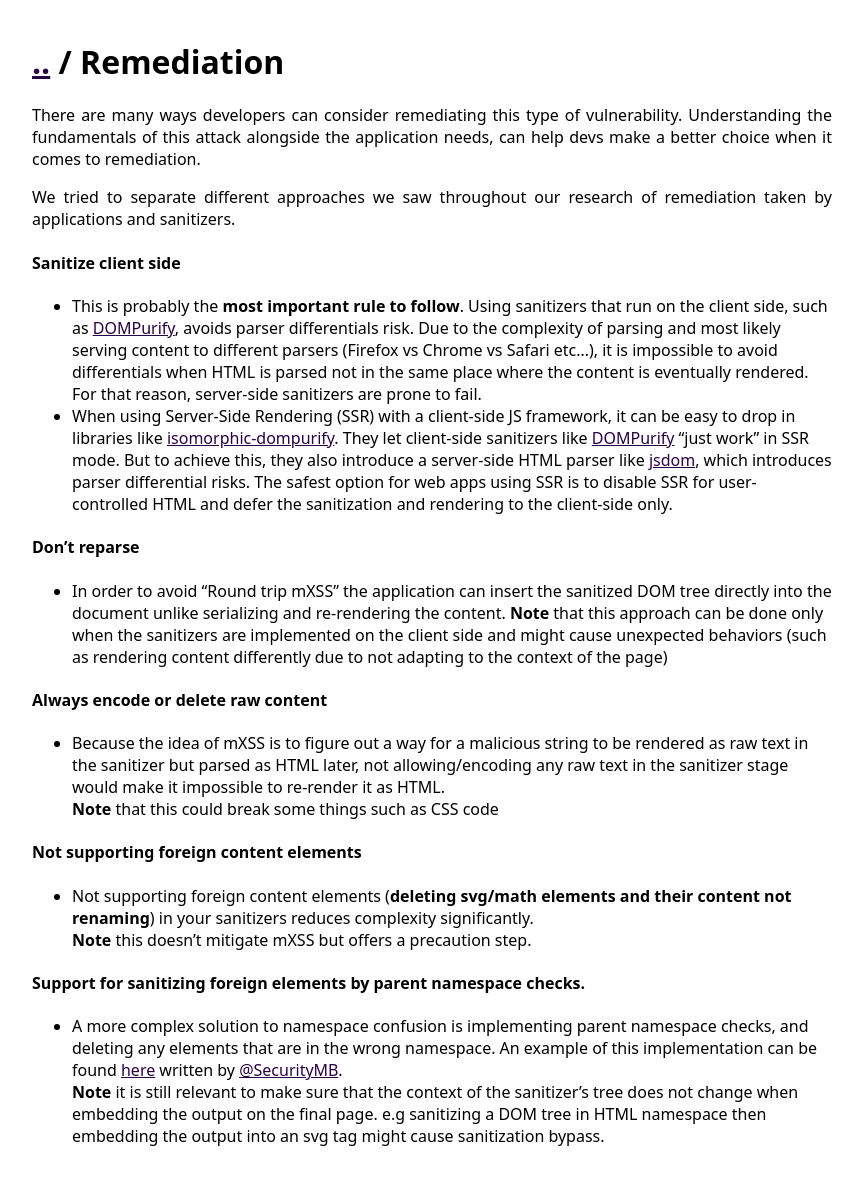
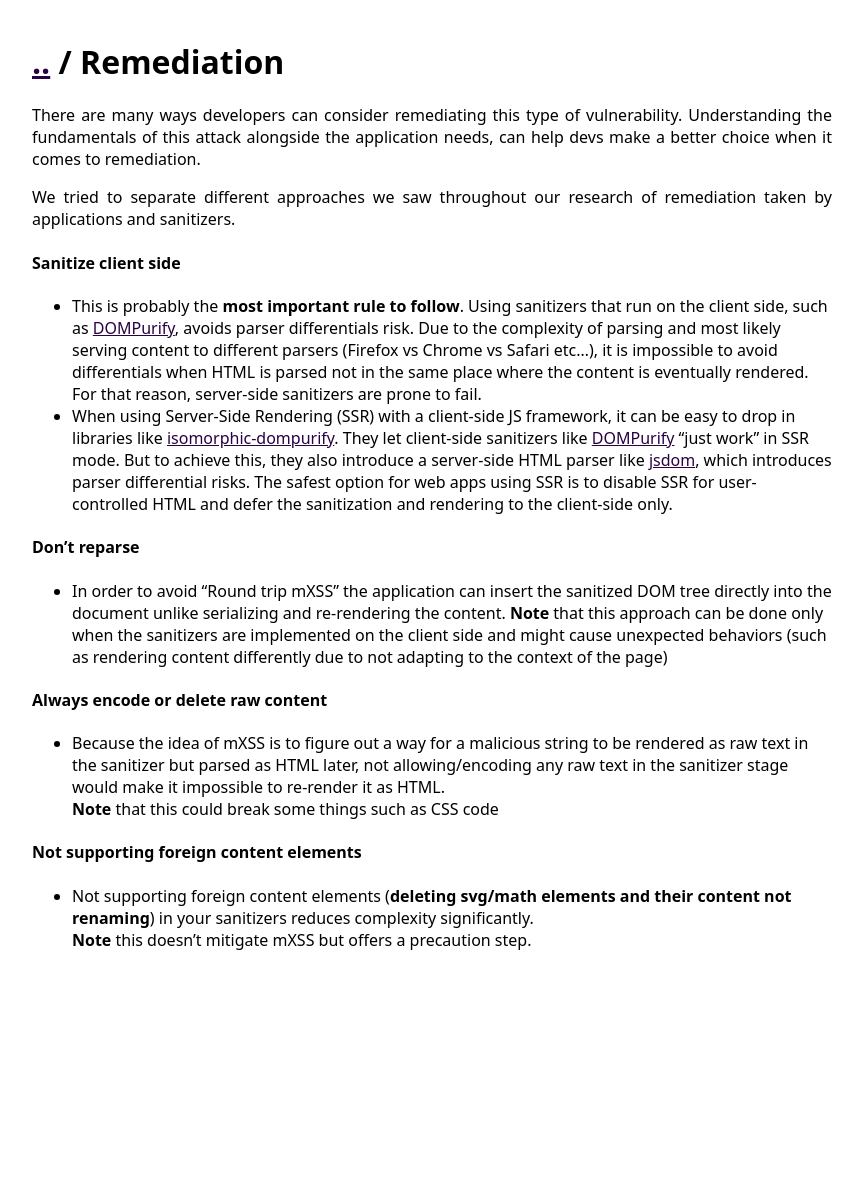
Before and after one commit to SonarSource/mxss-cheatsheet, a Jekyll site: the page built from remediation.md, in a window 1280 px wide. Shown: the whole page, without its empty margins (208-1071 px from the left). Built offline with Jekyll 4.4.1, drawn with Linux system fonts in a browser that asks for light colours; after the commit the page ends 991 px from its top, so only the background shows below that.

Commit message:
update examples and remidiation info

```diff
--- a/remediation.md
+++ b/remediation.md
@@ -21,7 +21,3 @@ We tried to separate different approaches we saw throughout our research of reme
 #### Not supporting foreign content elements
 - Not supporting foreign content elements (**deleting svg/math elements and their content not renaming**) in your sanitizers reduces complexity significantly.\
     **Note** this doesn't mitigate mXSS but offers a precaution step.
-
-#### Support for sanitizing foreign elements by parent namespace checks.
-- A more complex solution to namespace confusion is implementing parent namespace checks, and deleting any elements that are in the wrong namespace. An example of this implementation can be found [here](https://github.com/cure53/DOMPurify/pull/495) written by [@SecurityMB](https://twitter.com/SecurityMB).\
-    **Note** it is still relevant to make sure that the context of the sanitizer’s tree does not change when embedding the output on the final page. e.g sanitizing a DOM tree in HTML namespace then embedding the output into an svg tag might cause sanitization bypass.
```
Also changed, not shown: examples.md (+2 -0 lines).
